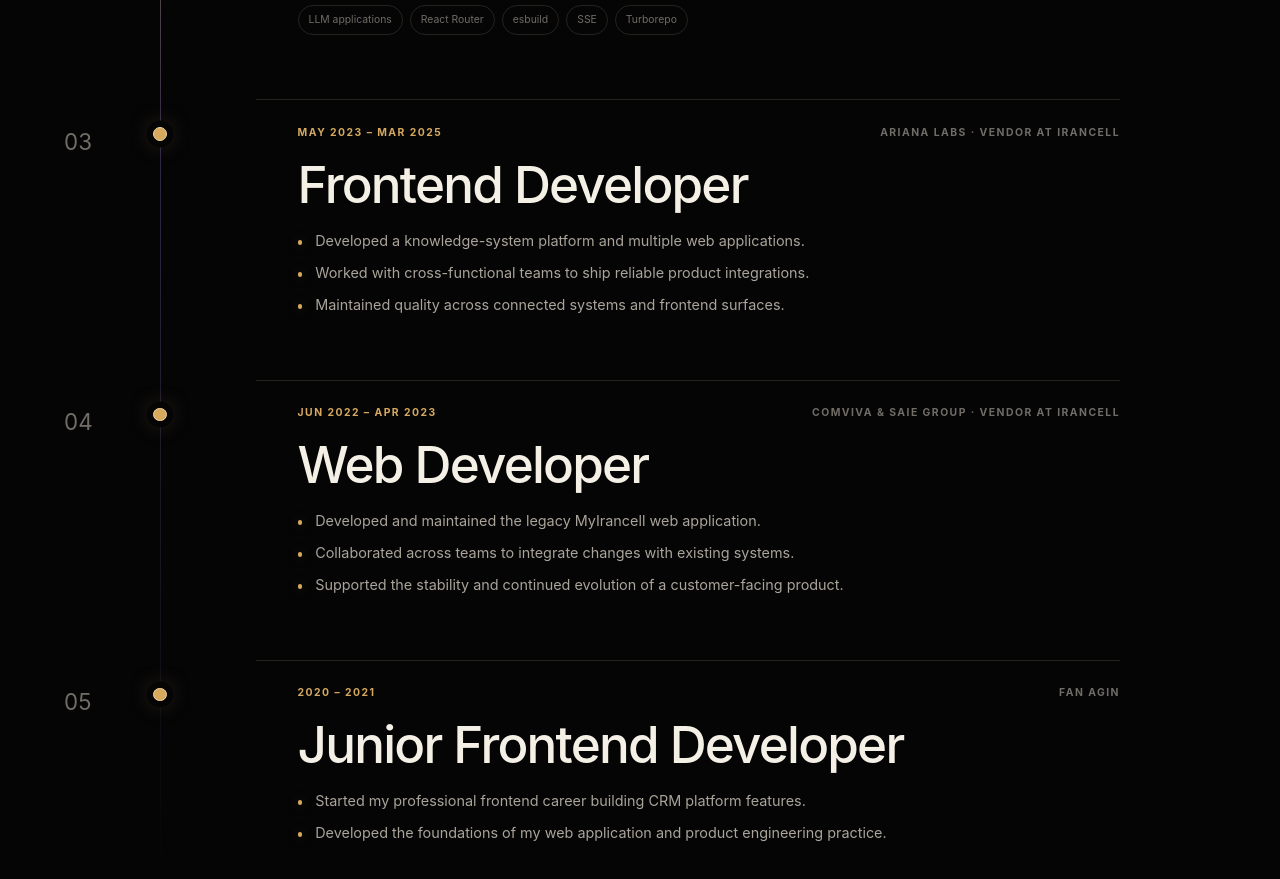
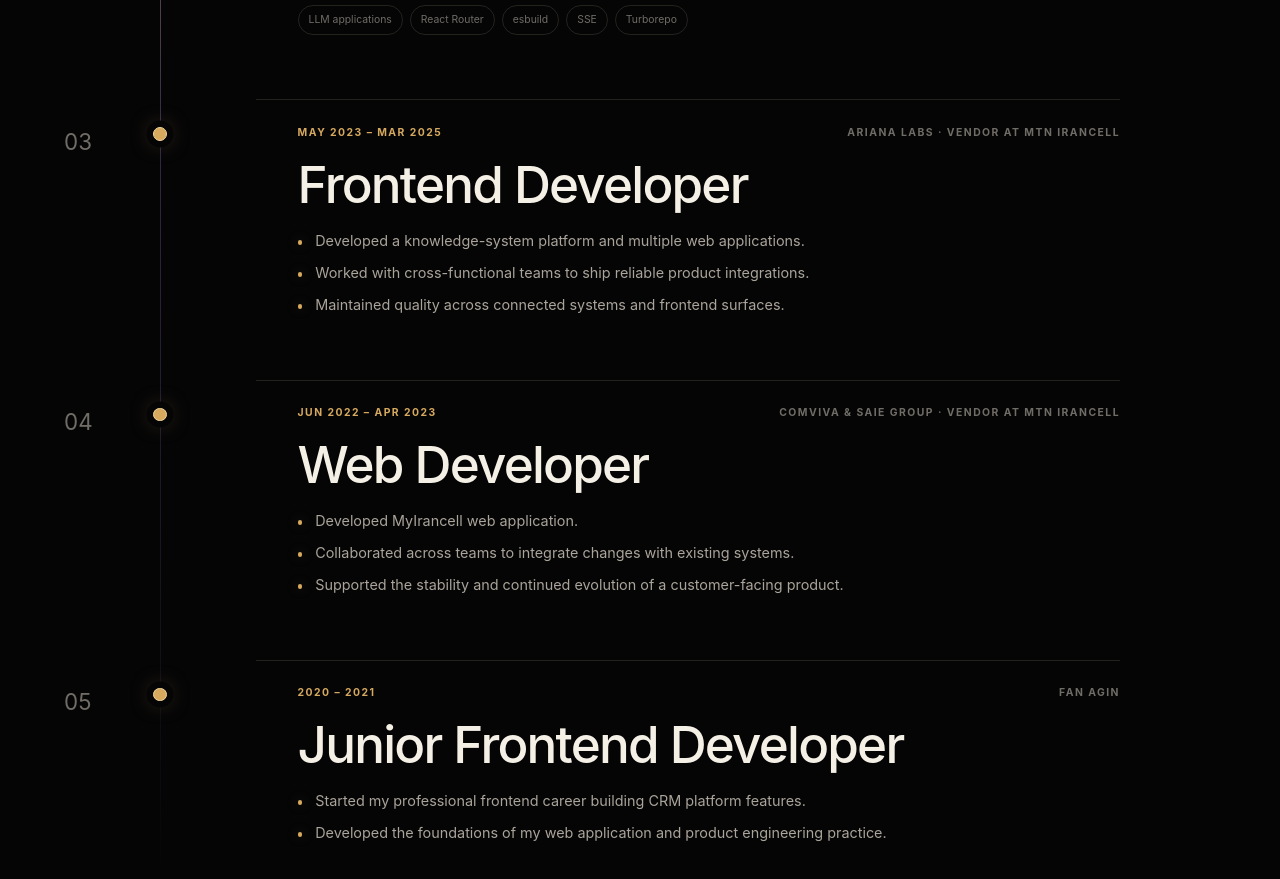
Before and after one commit to amirho1/portfolio, a Next.js app: page / in a window 1280 px wide. Shown: the part 5260-6139 px from the top of the page. Built offline with nearby package versions, Linux system fonts and the light colour scheme.

Commit message:
chore: update the resume context

```diff
--- a/i18n/messages/en.ts
+++ b/i18n/messages/en.ts
@@ -278,7 +278,7 @@ export const enMessages: PortfolioMessages = {
       ],
     },
     {
-      company: "Ariana Labs · vendor at Irancell",
+      company: "Ariana Labs · vendor at MTN Irancell",
       role: "Frontend Developer",
       period: "May 2023 – Mar 2025",
       highlights: [
@@ -288,11 +288,11 @@ export const enMessages: PortfolioMessages = {
       ],
     },
     {
-      company: "Comviva & Saie Group · vendor at Irancell",
+      company: "Comviva & Saie Group · vendor at MTN Irancell",
       role: "Web Developer",
       period: "Jun 2022 – Apr 2023",
       highlights: [
-        "Developed and maintained the legacy MyIrancell web application.",
+        "Developed MyIrancell web application.",
         "Collaborated across teams to integrate changes with existing systems.",
         "Supported the stability and continued evolution of a customer-facing product.",
       ],
```
Also changed, not shown: 1 other file (tests, documents, lock files or other folders).
